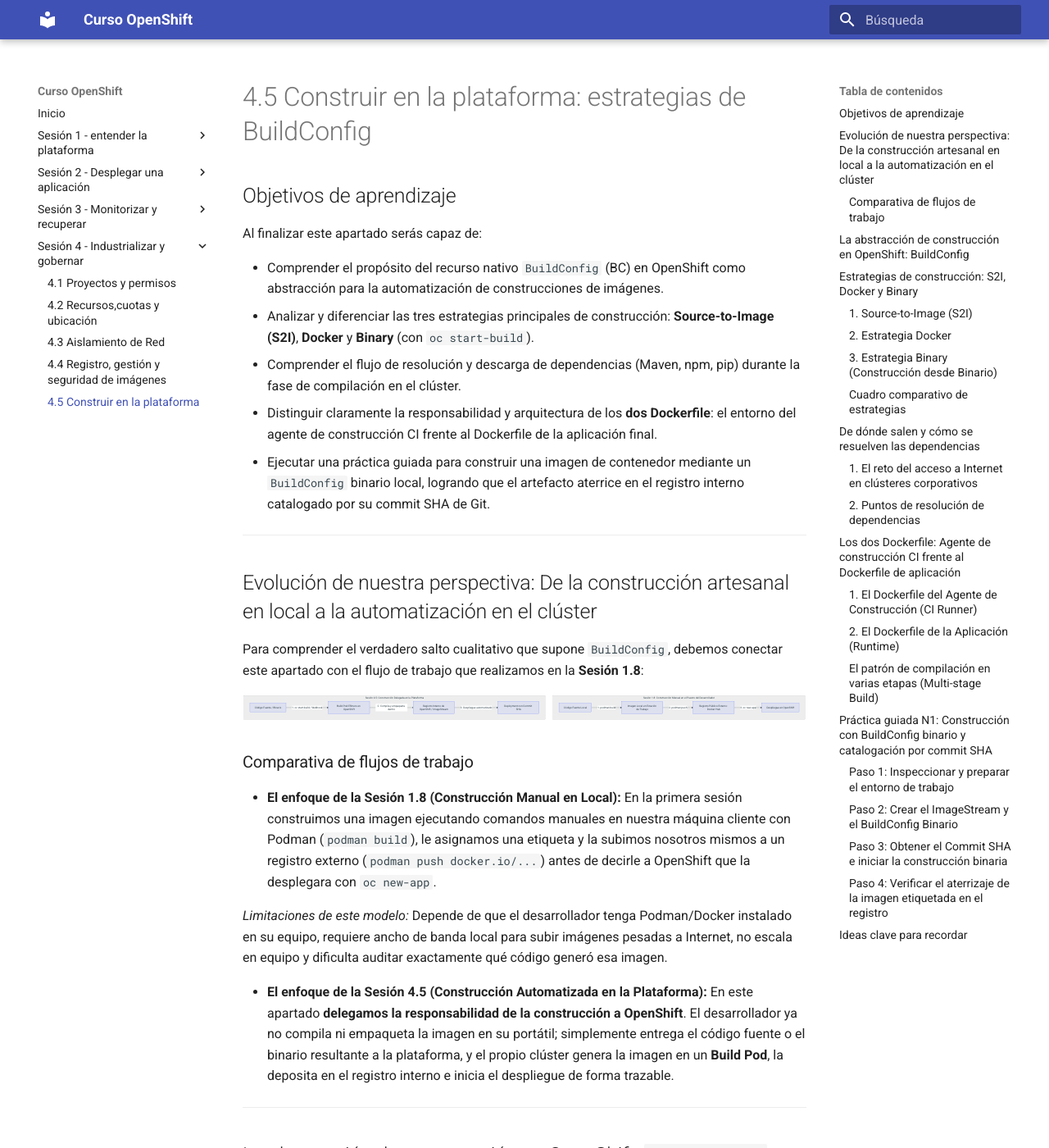
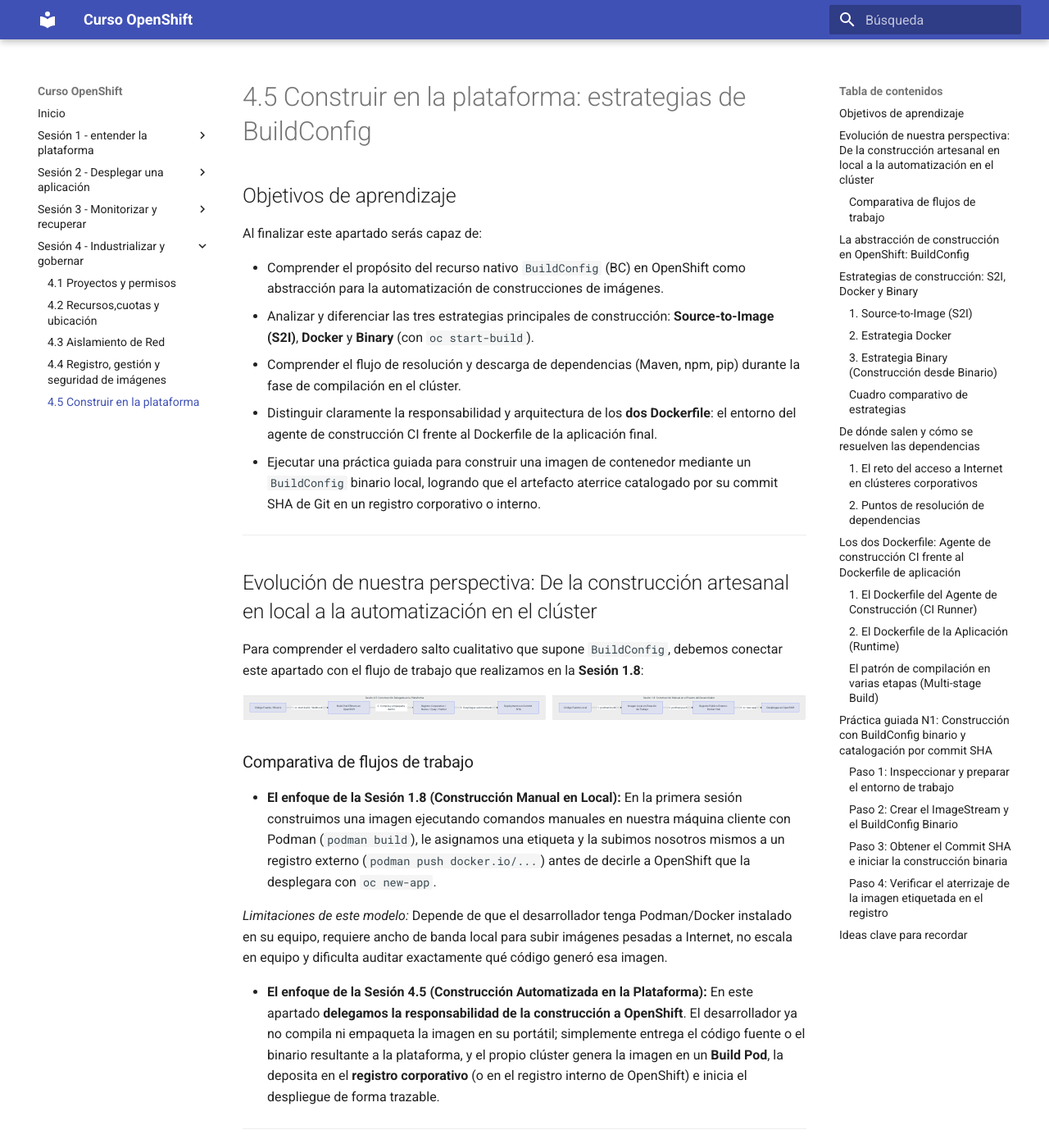
Before and after one commit to ieftraining/curso-openshift, an MkDocs documentation site: the page built from docs/sesion4/4.5 Construir en la plataforma.md, in a window 1280 px wide and 1400 px high. Shown: the whole window at 82% size. Built offline with MkDocs 1.6.1 and Material for MkDocs 9.7.7, drawn with Linux system fonts in a browser that asks for light colours; some of the changed text lies outside the part shown.

Commit message:
Add files via upload

````diff
--- a/docs/sesion4/4.5 Construir en la plataforma.md
+++ b/docs/sesion4/4.5 Construir en la plataforma.md
@@ -8,7 +8,7 @@
 - Analizar y diferenciar las tres estrategias principales de construcción: **Source-to-Image (S2I)**, **Docker** y **Binary** (con `oc start-build`).
 - Comprender el flujo de resolución y descarga de dependencias (Maven, npm, pip) durante la fase de compilación en el clúster.
 - Distinguir claramente la responsabilidad y arquitectura de los **dos Dockerfile**: el entorno del agente de construcción CI frente al Dockerfile de la aplicación final.
-- Ejecutar una práctica guiada para construir una imagen de contenedor mediante un `BuildConfig` binario local, logrando que el artefacto aterrice en el registro interno catalogado por su commit SHA de Git.
+- Ejecutar una práctica guiada para construir una imagen de contenedor mediante un `BuildConfig` binario local, logrando que el artefacto aterrice catalogado por su commit SHA de Git en un registro corporativo o interno.
 
 ---
 
@@ -26,7 +26,7 @@
 
     subgraph Sesion4 ["Sesión 4.5: Construcción Delegada en la Plataforma"]
         B1[Código Fuente / Binario] -->|1. oc start-build / Webhook| B2[Build Pod Efímero en OpenShift]
-        B2 -->|2. Compila y empaqueta dentro| B3[Registro Interno de OpenShift / ImageStream]
+        B2 -->|2. Compila y empaqueta dentro| B3[Registro Corporativo / Nexus / Quay / Harbor]
         B3 -->|3. Despliegue automatizado| B4[Deployment con Commit SHA]
     end
 ```
@@ -39,7 +39,7 @@
   *Limitaciones de este modelo:* Depende de que el desarrollador tenga Podman/Docker instalado en su equipo, requiere ancho de banda local para subir imágenes pesadas a Internet, no escala en equipo y dificulta auditar exactamente qué código generó esa imagen.
 
 - **El enfoque de la Sesión 4.5 (Construcción Automatizada en la Plataforma):**
-  En este apartado **delegamos la responsabilidad de la construcción a OpenShift**. El desarrollador ya no compila ni empaqueta la imagen en su portátil; simplemente entrega el código fuente o el binario resultante a la plataforma, y el propio clúster genera la imagen en un **Build Pod**, la deposita en el registro interno e inicia el despliegue de forma trazable.
+  En este apartado **delegamos la responsabilidad de la construcción a OpenShift**. El desarrollador ya no compila ni empaqueta la imagen en su portátil; simplemente entrega el código fuente o el binario resultante a la plataforma, y el propio clúster genera la imagen en un **Build Pod**, la deposita en el **registro corporativo** (o en el registro interno de OpenShift) e inicia el despliegue de forma trazable.
 
 ---
 
@@ -66,7 +66,7 @@
     end
 
     subgraph Resultado
-        IS[ImageStream / Registro Interno]
+        RegCorp[Registro Corporativo: Nexus / Harbor / Quay / Registro Interno]
     end
 
     A -->|Estrategia S2I| BC
@@ -87,16 +87,25 @@
 
 ```mermaid
 flowchart LR
-    subgraph Estrategia S2I
-        S1[Código Fuente] + S2[Imagen Builder Base] --> S3[Imagen Final]
+    subgraph S2I ["Estrategia S2I"]
+        A1[Código Fuente Git] --> B1[Builder Image Base]
+        B1 --> C1[Imagen Final]
     end
+```
 
-    subgraph Estrategia Docker
-        D1[Código Fuente] + D2[Dockerfile del Dev] --> D3[Imagen Final]
+```mermaid
+flowchart LR
+    subgraph Docker ["Estrategia Docker"]
+        A2[Código Fuente] --> B2[Dockerfile del Dev]
+        B2 --> C2[Imagen Final]
     end
+```
 
-    subgraph Estrategia Binary
-        B1[Artefacto ya Compilado localmente / CI] -->|oc start-build --from-dir| B2[Imagen Final]
+```mermaid
+flowchart LR
+    subgraph Binary ["Estrategia Binary"]
+        A3[Artefacto Local / CI] -->|oc start-build --from-dir| B3[Build Pod en OpenShift]
+        B3 --> C3[Imagen Final]
     end
 ```
 
@@ -203,7 +212,7 @@
 
 - **Propósito:** Definir el paquete inmutable que albergará exclusivamente el código ejecutable de la aplicación de negocio y sus dependencias de tiempo de ejecución.
 - **Contenido:** Utiliza imágenes base minimalistas y endurecidas (por ejemplo, Red Hat Universal Base Image - UBI Minimal), incorpora los binarios ya compilados y expone los puertos de servicio.
-- **Vida útil:** Es la imagen que se cataloga en el registro de imágenes y se despliega como Pod en el clúster de OpenShift.
+- **Vida útil:** Es la imagen que se cataloga en el registro corporativo de imágenes y se despliega como Pod en el clúster de OpenShift.
 
 ### El patrón de compilación en varias etapas (*Multi-stage Build*)
 
@@ -232,13 +241,13 @@
 
 En esta práctica daremos un paso más allá respecto a la práctica 1.8: en lugar de construir con `podman build` y subir la imagen a un registro público de forma manual, crearemos un objeto `BuildConfig` de tipo **Binary** en OpenShift.
 
-Extraeremos el identificador único del commit (`Commit SHA`) de nuestro código local y enviaremos el contexto a la plataforma para que sea OpenShift quien construya, etiquete y deposite la imagen inmutable en su registro interno.
+Extraeremos el identificador único del commit (`Commit SHA`) de nuestro código local y enviaremos el contexto a la plataforma para que sea OpenShift quien construya, etiquete y deposite la imagen inmutable en su registro interno o corporativo.
 
 ```mermaid
 flowchart LR
     A[Repositorio Local / Código] -->|1. Obtener Commit SHA| B(git rev-parse --short HEAD)
     A -->|2. oc start-build --from-dir| C[Build Pod en OpenShift]
-    C -->|3. Compila y etiqueta| D[Registro Interno / ImageStream]
+    C -->|3. Compila y etiqueta| D[Registro Corporativo / ImageStream]
     D -->|4. Artefacto disponible| E[demo-binario:7f3a9b1]
 ```
 
@@ -349,7 +358,7 @@
 oc describe istag demo-binario:${COMMIT_SHA}
 ```
 
-La imagen ha aterrizado en el registro interno de OpenShift, inmutable y trazable frente al código fuente que la originó, sin haber necesitado Podman local ni credenciales de registros externos.
+La imagen ha aterrizado en el registro interno de OpenShift (o en el registro corporativo externo configurado), inmutable y trazable frente al código fuente que la originó, sin haber necesitado Podman local ni credenciales de registros externos.
 
 ---
 
@@ -363,4 +372,4 @@
     - La **resolución de dependencias** en entornos corporativos requiere configurar proxies o apuntar a gestores de artefactos internos (Nexus/Artifactory).
     - Es fundamental diferenciar los **dos Dockerfile**: el del **agente CI** (entorno de herramientas del pipeline) frente al **Dockerfile de la aplicación** (runtime de producción).
     - El uso de **Multi-stage Builds** permite separar la etapa de compilación pesada del empaquetado final de producción.
-    - Etiquetar la imagen resultante del `BuildConfig` con el **Commit SHA de Git** garantiza la inmutabilidad y la trazabilidad del artefacto en el registro.
+    - Etiquetar la imagen resultante del `BuildConfig` con el **Commit SHA de Git** garantiza la inmutabilidad y la trazabilidad del artefacto en el registro corporativo o interno.
````
Also changed, not shown: other parts of docs/sesion4/4.5 Construir en la plataforma.md (+1 -1 lines).
